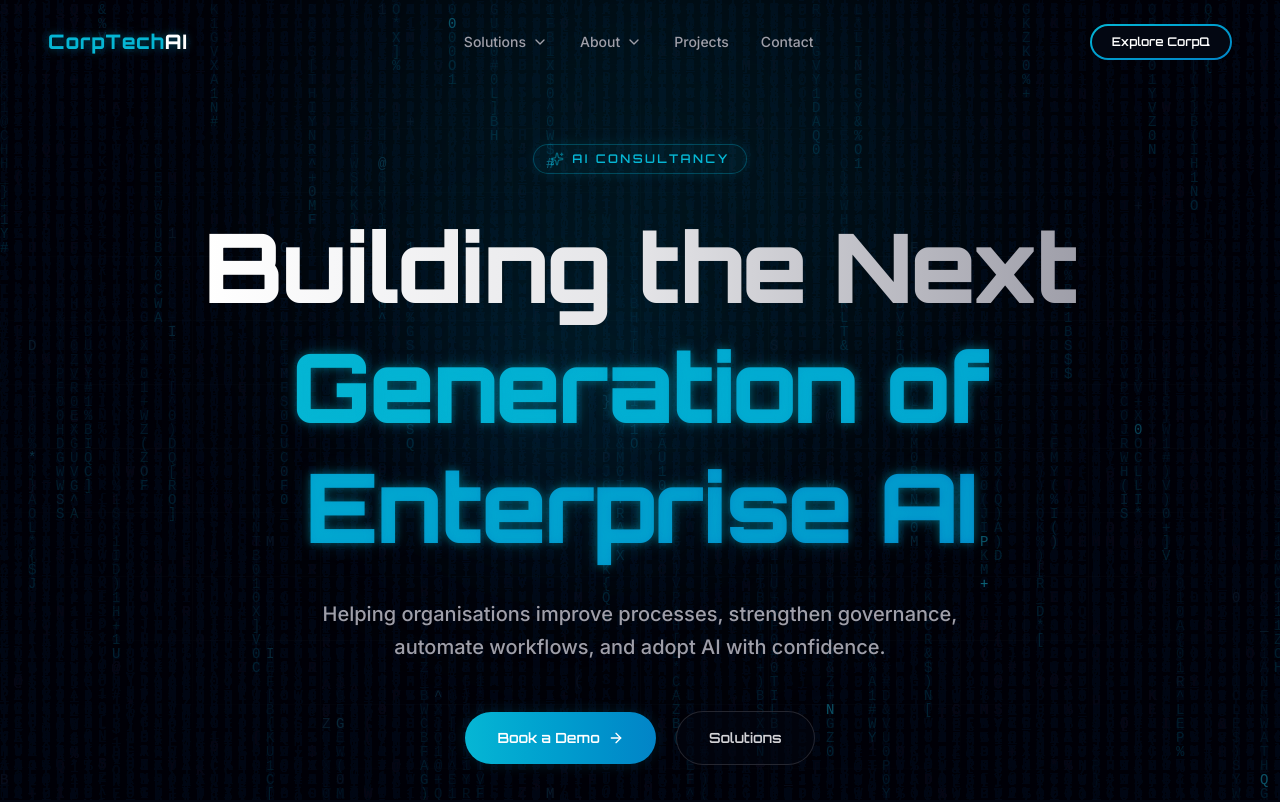
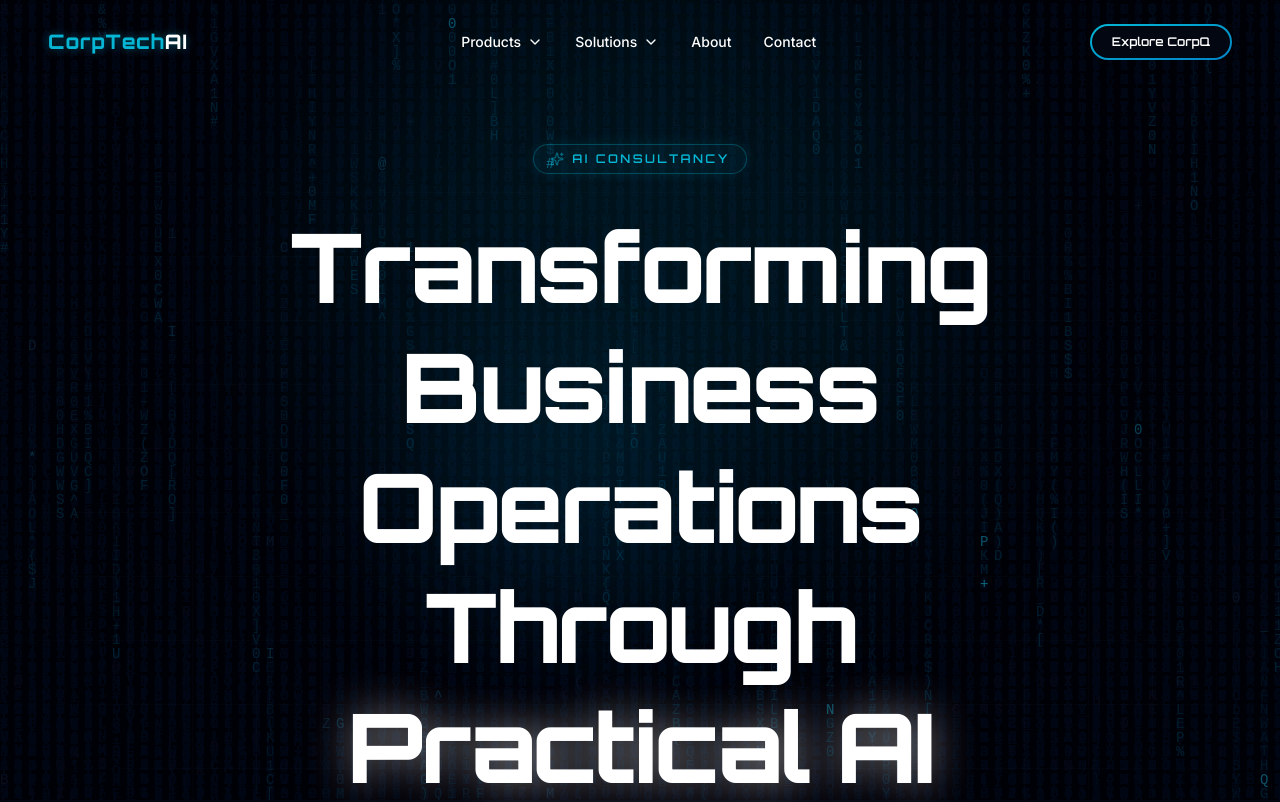
Before and after one commit to suhail-ibne-habib/fawad, a Next.js app: page / in a window 1280 px wide. Shown: the top 802 px of the page. Built offline with nearby package versions, Linux system fonts and the light colour scheme.

Commit message:
Update footer, navbar, hero, and contact info

```diff
--- a/app/components/Footer.tsx
+++ b/app/components/Footer.tsx
@@ -14,6 +14,17 @@ export default function Footer() {
       ),
       href: "https://linkedin.com",
       label: "LinkedIn"
+    },
+    {
+      icon: (
+        <svg className="w-4 h-4" viewBox="0 0 24 24" fill="none" stroke="currentColor" strokeWidth="2" strokeLinecap="round" strokeLinejoin="round">
+          <rect width="20" height="20" x="2" y="2" rx="5" ry="5" />
+          <path d="M16 11.37A4 4 0 1 1 12.63 8 4 4 0 0 1 16 11.37z" />
+          <line x1="17.5" x2="17.51" y1="6.5" y2="6.5" />
+        </svg>
+      ),
+      href: "https://instagram.com",
+      label: "Instagram"
     },
     {
       icon: (
@@ -50,6 +61,12 @@ export default function Footer() {
           <p className="text-zinc-500 text-xs font-medium">
             &copy; {currentYear} CorpTech AI. All rights reserved.
           </p>
+          <div className="mt-3 text-zinc-500 text-xs space-y-1 text-center md:text-left">
+            <p className="font-semibold text-zinc-400">CorpTechAI</p>
+            <p>A trading name of CORPTECH LTD</p>
+            <p>Registered in England and Wales</p>
+            <p>Company No. 16395138</p>
+          </div>
         </div>
 
         {/* Right Side: Social Icons */}
--- a/app/components/Hero.tsx
+++ b/app/components/Hero.tsx
@@ -19,14 +19,12 @@ export default function Hero() {
         </div>
 
         {/* Hero Title */}
-        <h1 className="font-orbitron font-extrabold text-5xl md:text-7xl lg:text-8xl tracking-tight leading-tight mb-8">
-          <span className="text-transparent bg-clip-text bg-gradient-to-r from-white via-zinc-200 to-zinc-400">
-            Building the Next
-          </span>
+        <h1 className="font-orbitron font-extrabold text-5xl md:text-7xl lg:text-8xl tracking-tight leading-tight mb-8 text-white">
+          Transforming Business
           <br />
-          <span className="text-transparent bg-clip-text bg-gradient-to-r from-cyber-cyan to-cyber-blue text-glow">
-            Generation of Enterprise AI
-          </span>
+          Operations Through
+          <br />
+          <span className="text-white drop-shadow-[0_0_20px_rgba(255,255,255,0.45)]">Practical AI</span>
         </h1>
 
         {/* Sub-description */}
--- a/app/components/Navbar.tsx
+++ b/app/components/Navbar.tsx
@@ -6,6 +6,7 @@ import { Menu, X, ArrowRight, ChevronDown } from "lucide-react";
 export default function Navbar() {
   const [isOpen, setIsOpen] = useState(false);
   const [isScrolled, setIsScrolled] = useState(false);
+  const [isProductsOpen, setIsProductsOpen] = useState(false);
   const [isSolutionsOpen, setIsSolutionsOpen] = useState(false);
   const [isAboutOpen, setIsAboutOpen] = useState(false);
 
@@ -22,8 +23,11 @@ export default function Navbar() {
   }, []);
 
   const navLinks = [
-    { name: "Projects", href: "#projects" },
     { name: "Contact", href: "#contact" },
+  ];
+
+  const productsSubMenu = [
+    { name: "CorpQ", href: "#corpq" },
   ];
 
   const solutionsSubMenu = [
@@ -58,9 +62,32 @@ export default function Navbar() {
 
         {/* Desktop Links */}
         <div className="hidden md:flex items-center gap-8">
+          {/* Products Dropdown */}
+          <div className="relative group py-2">
+            <button className="flex items-center gap-1.5 text-sm font-medium text-white hover:text-cyber-cyan transition-colors duration-200 cursor-pointer">
+              Products
+              <ChevronDown className="w-4 h-4 group-hover:rotate-180 transition-transform duration-300" />
+            </button>
+
+            {/* Dropdown Menu */}
+            <div className="absolute left-1/2 -translate-x-1/2 top-full mt-2 w-48 rounded-2xl border border-zinc-800 bg-cyber-card/95 backdrop-blur-xl p-3 shadow-2xl opacity-0 invisible group-hover:opacity-100 group-hover:visible transition-all duration-300 transform translate-y-2 group-hover:translate-y-0 z-50">
+              <div className="flex flex-col gap-1">
+                {productsSubMenu.map((item) => (
+                  <a
+                    key={item.name}
+                    href={item.href}
+                    className="px-4 py-2.5 rounded-xl text-xs font-semibold font-orbitron text-zinc-400 hover:text-cyber-cyan hover:bg-cyber-cyan/5 border border-transparent hover:border-cyber-cyan/15 transition-all duration-200"
+                  >
+                    {item.name}
+                  </a>
+                ))}
+              </div>
+            </div>
+          </div>
+
           {/* Solutions Dropdown */}
           <div className="relative group py-2">
-            <button className="flex items-center gap-1.5 text-sm font-medium text-zinc-400 hover:text-cyber-cyan transition-colors duration-200 cursor-pointer">
+            <button className="flex items-center gap-1.5 text-sm font-medium text-white hover:text-cyber-cyan transition-colors duration-200 cursor-pointer">
               Solutions
               <ChevronDown className="w-4 h-4 group-hover:rotate-180 transition-transform duration-300" />
             </button>
@@ -81,11 +108,10 @@ export default function Navbar() {
             </div>
           </div>
 
-          {/* About Dropdown */}
+          {/* About Dropdown (no caret) */}
           <div className="relative group py-2">
-            <button className="flex items-center gap-1.5 text-sm font-medium text-zinc-400 hover:text-cyber-cyan transition-colors duration-200 cursor-pointer">
+            <button className="flex items-center text-sm font-medium text-white hover:text-cyber-cyan transition-colors duration-200 cursor-pointer">
               About
-              <ChevronDown className="w-4 h-4 group-hover:rotate-180 transition-transform duration-300" />
             </button>
 
             {/* Dropdown Menu */}
@@ -108,7 +134,7 @@ export default function Navbar() {
             <a
               key={link.name}
               href={link.href}
-              className="text-sm font-medium text-zinc-400 hover:text-cyber-cyan transition-colors duration-200"
+              className="text-sm font-medium text-white hover:text-cyber-cyan transition-colors duration-200"
             >
               {link.name}
             </a>
@@ -143,11 +169,34 @@ export default function Navbar() {
         }`}
       >
         <div className="flex flex-col p-8 gap-8 items-center w-full max-w-sm">
+          {/* Products Mobile Accordion */}
+          <div className="w-full flex flex-col items-center">
+            <button
+              onClick={() => setIsProductsOpen(!isProductsOpen)}
+              className="flex items-center gap-2 text-2xl font-orbitron font-medium text-white hover:text-cyber-cyan transition-colors cursor-pointer"
+            >
+              Products
+              <ChevronDown className={`w-5 h-5 transition-transform duration-300 ${isProductsOpen ? "rotate-180" : ""}`} />
+            </button>
+            <div className={`flex flex-col items-center gap-4 mt-4 transition-all duration-300 overflow-hidden ${isProductsOpen ? "max-h-[150px] opacity-100" : "max-h-0 opacity-0"}`}>
+              {productsSubMenu.map((item) => (
+                <a
+                  key={item.name}
+                  href={item.href}
+                  onClick={() => setIsOpen(false)}
+                  className="text-lg font-orbitron font-medium text-zinc-500 hover:text-cyber-cyan transition-colors"
+                >
+                  {item.name}
+                </a>
+              ))}
+            </div>
+          </div>
+
           {/* Solutions Mobile Accordion */}
           <div className="w-full flex flex-col items-center">
             <button
               onClick={() => setIsSolutionsOpen(!isSolutionsOpen)}
-              className="flex items-center gap-2 text-2xl font-orbitron font-medium text-zinc-300 hover:text-cyber-cyan transition-colors cursor-pointer"
+              className="flex items-center gap-2 text-2xl font-orbitron font-medium text-white hover:text-cyber-cyan transition-colors cursor-pointer"
             >
               Solutions
               <ChevronDown className={`w-5 h-5 transition-transform duration-300 ${isSolutionsOpen ? "rotate-180" : ""}`} />
@@ -170,7 +219,7 @@ export default function Navbar() {
           <div className="w-full flex flex-col items-center">
             <button
               onClick={() => setIsAboutOpen(!isAboutOpen)}
-              className="flex items-center gap-2 text-2xl font-orbitron font-medium text-zinc-300 hover:text-cyber-cyan transition-colors cursor-pointer"
+              className="flex items-center gap-2 text-2xl font-orbitron font-medium text-white hover:text-cyber-cyan transition-colors cursor-pointer"
             >
               About
               <ChevronDown className={`w-5 h-5 transition-transform duration-300 ${isAboutOpen ? "rotate-180" : ""}`} />
@@ -194,7 +243,7 @@ export default function Navbar() {
               key={link.name}
               href={link.href}
               onClick={() => setIsOpen(false)}
-              className="text-2xl font-orbitron font-medium text-zinc-300 hover:text-cyber-cyan transition-colors"
+              className="text-2xl font-orbitron font-medium text-white hover:text-cyber-cyan transition-colors"
             >
               {link.name}
             </a>
@@ -203,7 +252,7 @@ export default function Navbar() {
           <a
             href="#contact"
             onClick={() => setIsOpen(false)}
-            className="mt-6 w-full text-center py-3.5 rounded-full bg-gradient-to-r from-cyber-cyan to-cyber-blue font-orbitron font-semibold text-sm hover:opacity-90 transition-opacity flex items-center justify-center gap-2"
+            className="mt-6 w-full text-center py-3.5 rounded-full bg-gradient-to-r from-cyber-cyan to-cyber-blue font-orbitron font-semibold text-sm hover:opacity-90 transition-opacity flex items-center justify-center gap-2 text-white"
           >
             Explore CorpQ
             <ArrowRight className="w-4 h-4" />
--- a/app/components/Services.tsx
+++ b/app/components/Services.tsx
@@ -79,7 +79,7 @@ export default function Services() {
       {/* Title */}
       <div className="text-center mb-24">
         <h2 className="font-orbitron font-bold text-3xl md:text-5xl mb-6">
-          Our <span className="text-cyber-cyan text-glow">Services</span>
+          <span className="text-cyber-cyan text-glow">Solutions</span>
         </h2>
         <p className="text-zinc-400 text-base md:text-lg max-w-2xl mx-auto">
           Comprehensive AI solutions designed to transform your business operations, secure your data, and drive sustainable market growth.
```
Also changed, not shown: app/components/Contact.tsx (+6 -6 lines).
